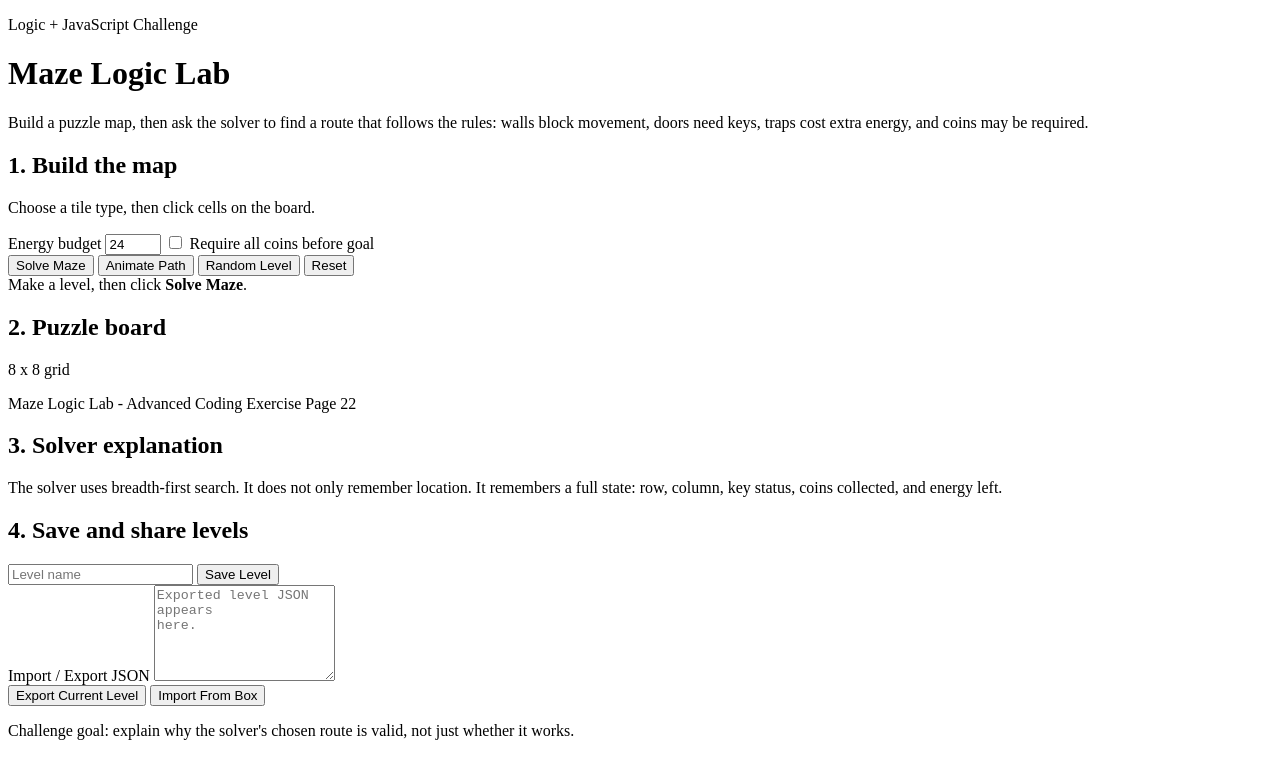
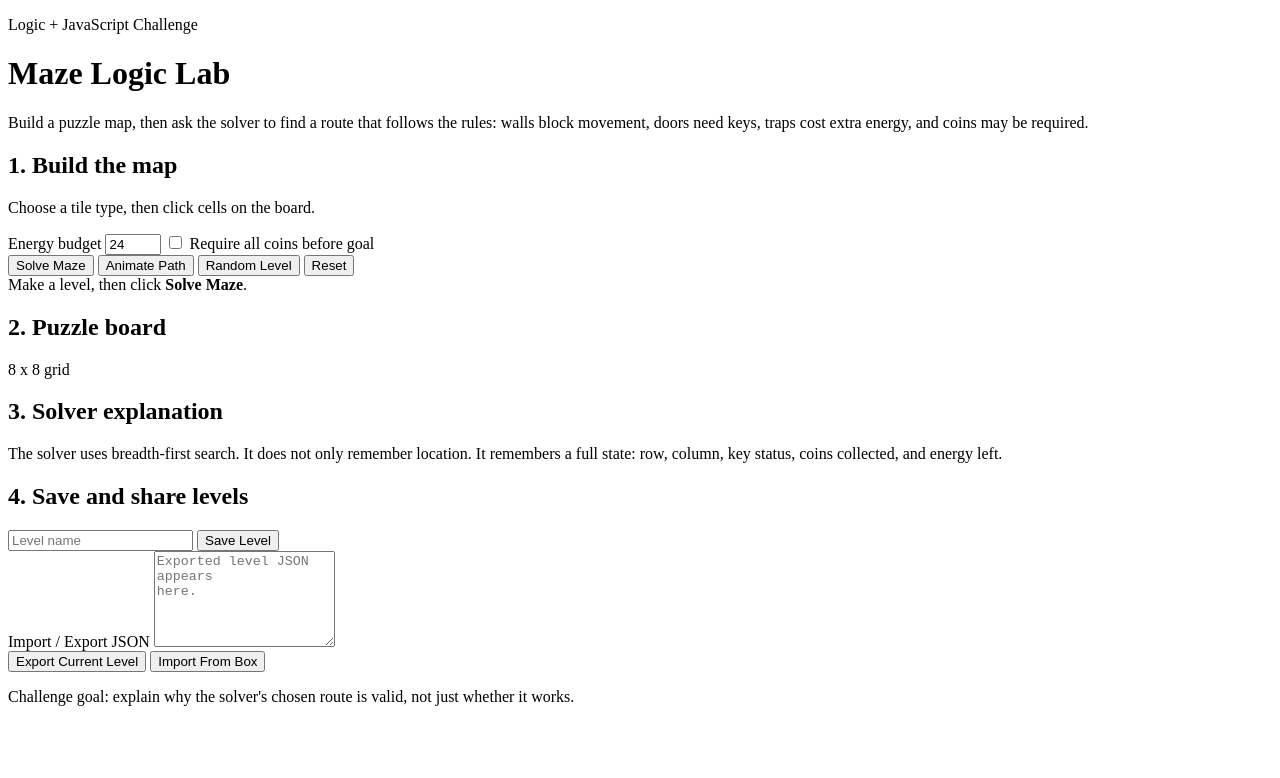
Before and after one commit to tanworldstate/maze-logic-lab, a plain HTML site: page index.html in a window 1280 px wide. Drawn offline with Linux system fonts and the light colour scheme.

Commit message:
Update index.html

```diff
--- a/index.html
+++ b/index.html
@@ -50,8 +50,6 @@ Make a level, then click <strong>Solve Maze</strong>.
 <p id="boardStats">8 x 8 grid</p>
 </div>
 
-Maze Logic Lab - Advanced Coding Exercise Page 22
-
 <div id="board" class="board" aria-label="Maze board"></div>
 </section>
 <section class="panel explanation-panel">
```
